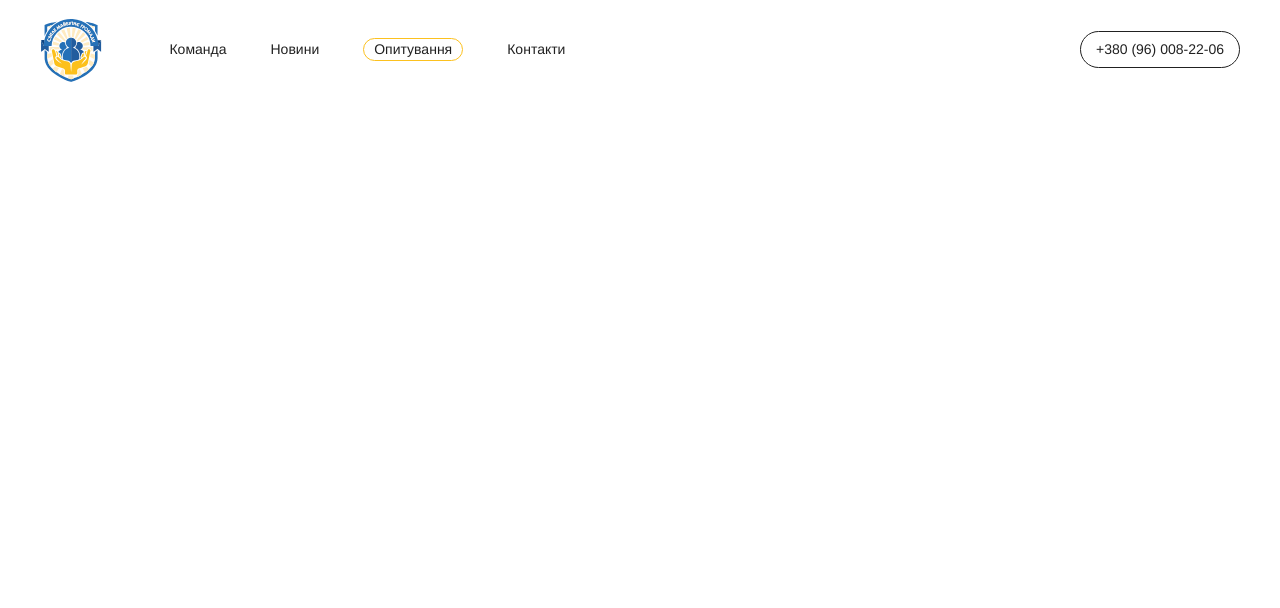
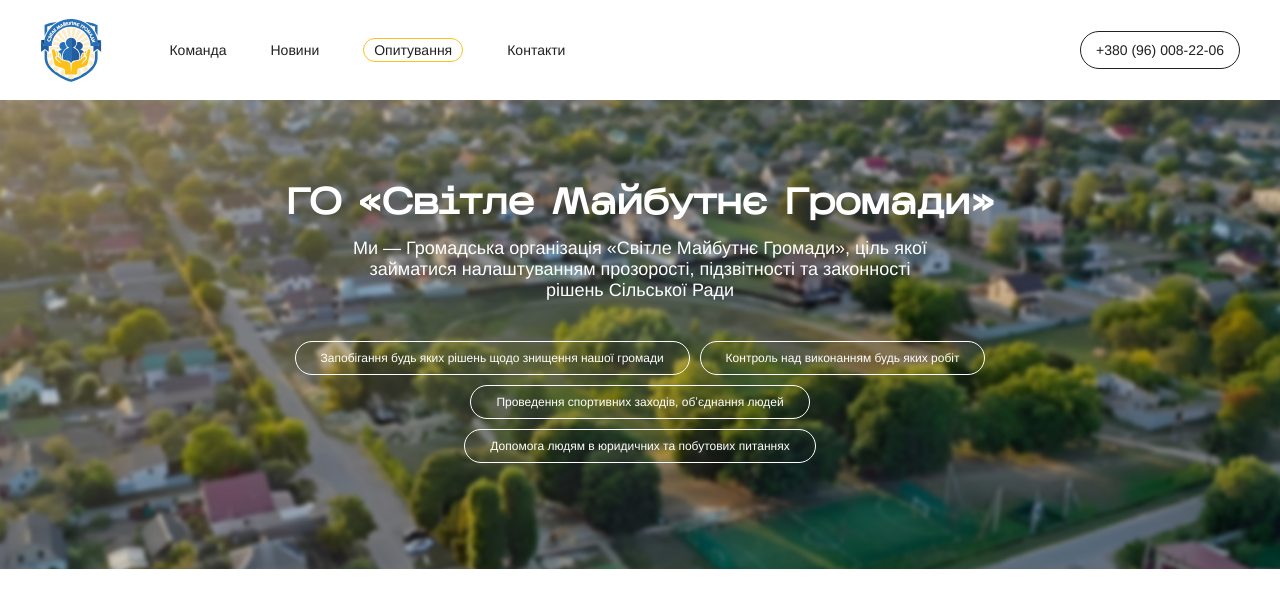
Before and after one commit to Guntyk/bfc-frontend, a React (Create React App) app: page / in a window 1280 px wide. Shown: the top 608 px of the page. Built offline with nearby package versions, Linux system fonts and the light colour scheme.

Commit message:
First block add, router add

```diff
--- a/package.json
+++ b/package.json
@@ -8,6 +8,7 @@
     "@testing-library/user-event": "^13.5.0",
     "react": "^18.2.0",
     "react-dom": "^18.2.0",
+    "react-router-dom": "^5.3.4",
     "react-scripts": "5.0.1",
     "web-vitals": "^2.1.4"
   },
--- a/src/App.jsx
+++ b/src/App.jsx
@@ -1,9 +1,16 @@
+import { Switch, Route } from 'react-router-dom';
 import Header from 'components/Header/Header';
+import Main from 'pages/Main/Main';
 
 export default function App() {
   return (
-    <div className='container'>
+    <>
       <Header />
-    </div>
+      <Switch>
+        <Route exact path='/'>
+          <Main />
+        </Route>
+      </Switch>
+    </>
   );
 }
--- a/src/components/Header/Header.jsx
+++ b/src/components/Header/Header.jsx
@@ -3,13 +3,14 @@ import 'components/Header/Header.css';
 
 export default function Header() {
   const links = [
-    { name: 'Команда', link: '#team' },
-    { name: 'Новини', link: '#news' },
-    { name: 'Опитування', link: '#survey' },
-    { name: 'Контакти', link: '#contacts' },
+    { id: 1, name: 'Команда', link: '#team' },
+    { id: 2, name: 'Новини', link: '#news' },
+    { id: 3, name: 'Опитування', link: '#survey' },
+    { id: 4, name: 'Контакти', link: '#contacts' },
   ];
 
   return (
+    <div className='container'>
       <header className='header'>
         <a className='logo' href='/'>
           <img src={logo} alt='Logo' />
@@ -17,8 +18,8 @@ export default function Header() {
         <div className='navigation'>
           <nav>
             <ul className='nav-links'>
-            {links.map(({ name, link }) => (
-              <li className='nav-link'>
+              {links.map(({ id, name, link }) => (
+                <li className='nav-link' key={id}>
                   <a href={link}>{name}</a>
                 </li>
               ))}
@@ -29,5 +30,6 @@ export default function Header() {
           </a>
         </div>
       </header>
+    </div>
   );
 }
--- a/src/index.js
+++ b/src/index.js
@@ -1,8 +1,13 @@
+import { BrowserRouter } from 'react-router-dom';
+import ReactDOM from 'react-dom/client';
 import React from 'react';
-import ReactDOM from 'react-dom/client';
 import App from 'App';
 import 'styles/index.css';
 import 'styles/reset.css';
 
 const root = ReactDOM.createRoot(document.getElementById('root'));
-root.render(<App />);
+root.render(
+  <BrowserRouter>
+    <App />
+  </BrowserRouter>,
+);
--- /dev/null
+++ b/src/pages/Main/Hero/Hero.css
@@ -0,0 +1,30 @@
+.hero {
+  padding: 8.7rem 0 10.6rem;
+  color: #fff;
+  text-align: center;
+  background: url(images/background-image.jpg) no-repeat 50% / cover;
+}
+
+.hero p {
+  display: inline-block;
+  max-width: 60rem;
+  margin: 1.5rem 0 4rem;
+}
+
+.activities {
+  display: flex;
+  justify-content: center;
+  align-items: center;
+  flex-wrap: wrap;
+  gap: 1rem;
+  margin: 0 auto;
+  max-width: 700px;
+}
+
+.activity {
+  padding: 0.9rem 2.5rem;
+  font-weight: 300;
+  border: 0.1rem solid #fff;
+  border-radius: 2rem;
+  white-space: nowrap;
+}
--- /dev/null
+++ b/src/pages/Main/Hero/Hero.jsx
@@ -0,0 +1,27 @@
+import 'pages/Main/Hero/Hero.css';
+
+export default function Hero() {
+  const activities = [
+    'Запобігання будь яких рішень щодо знищення нашої громади',
+    'Контроль над виконанням будь яких робіт',
+    'Проведення спортивних заходів, обʼєднання людей',
+    'Допомога людям в юридичних та побутових питаннях',
+  ];
+
+  return (
+    <section className='hero'>
+      <h1 className='title-xl'>ГО «Світле Майбутнє Громади»</h1>
+      <p className='text-l'>
+        Ми — Громадська організація «Світле Майбутнє Громади», ціль якої займатися налаштуванням прозорості, підзвітності та законності рішень
+        Сільської Ради
+      </p>
+      <ul className='activities'>
+        {activities.map((activity) => (
+          <li className='activity text-xs' key={activity}>
+            {activity}
+          </li>
+        ))}
+      </ul>
+    </section>
+  );
+}
--- /dev/null
+++ b/src/pages/Main/Main.jsx
@@ -0,0 +1,5 @@
+import Hero from 'pages/Main/Hero/Hero';
+
+export default function Main() {
+  return <Hero />;
+}
--- a/src/styles/reset.css
+++ b/src/styles/reset.css
@@ -21,7 +21,6 @@ body {
     'Helvetica Neue', sans-serif;
   -webkit-font-smoothing: antialiased;
   -moz-osx-font-smoothing: grayscale;
-  line-height: 1.5rem;
 }
 
 body.no-scroll {
@@ -44,28 +43,10 @@ h2,
 h1 {
   margin: 0;
   font-family: 'Gilroy-Bold';
-  line-height: 1.2;
-}
-
-h1 {
-  font-size: 60px;
-  margin-bottom: 17px;
-}
-
-h2 {
-  font-size: 45px;
-  margin-bottom: 20px;
-}
-
-h3 {
-  font-size: 20px;
-  font-weight: 500;
-  line-height: 1.5;
 }
 
 p {
   margin: 0;
-  color: #666666;
 }
 
 address {
```
Also changed, not shown: src/images/background-image.jpg (added), 1 other file (tests, documents, lock files or other folders). Lines whose indentation alone changed are shown as unchanged.
